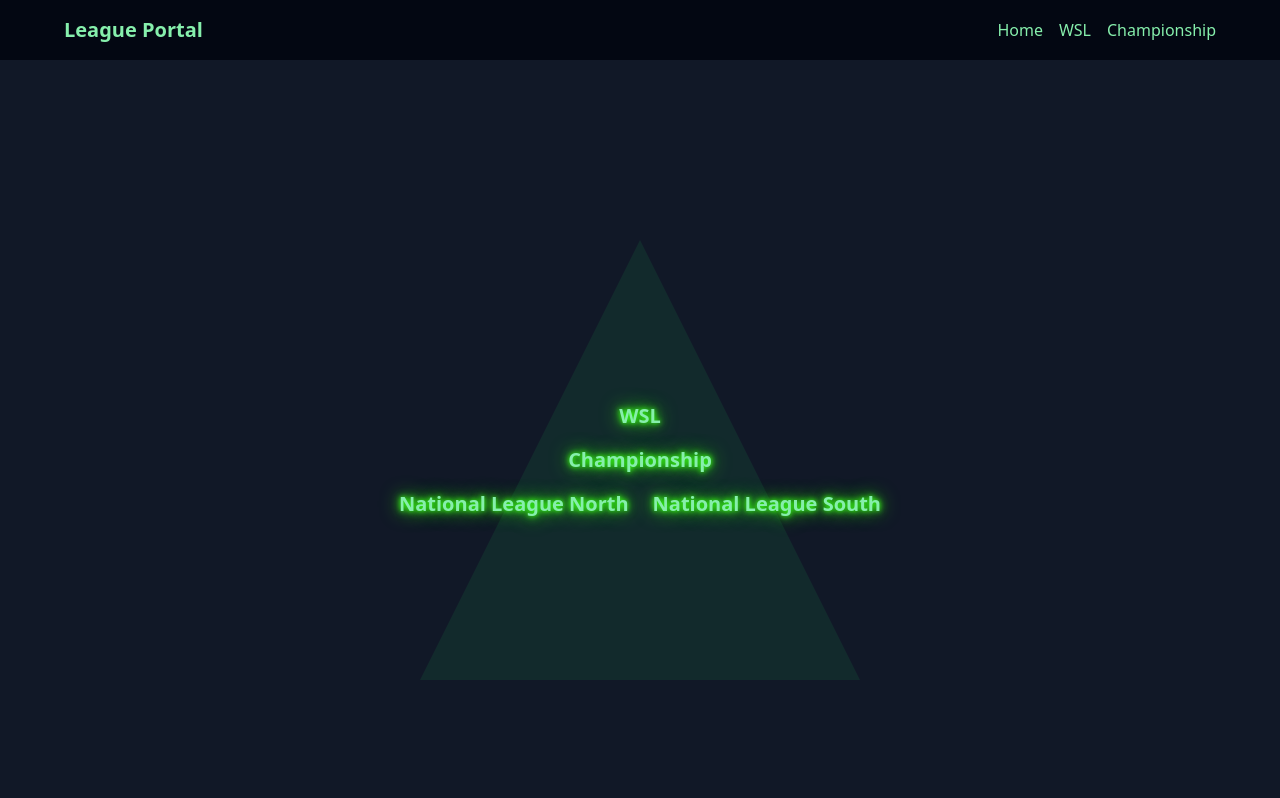
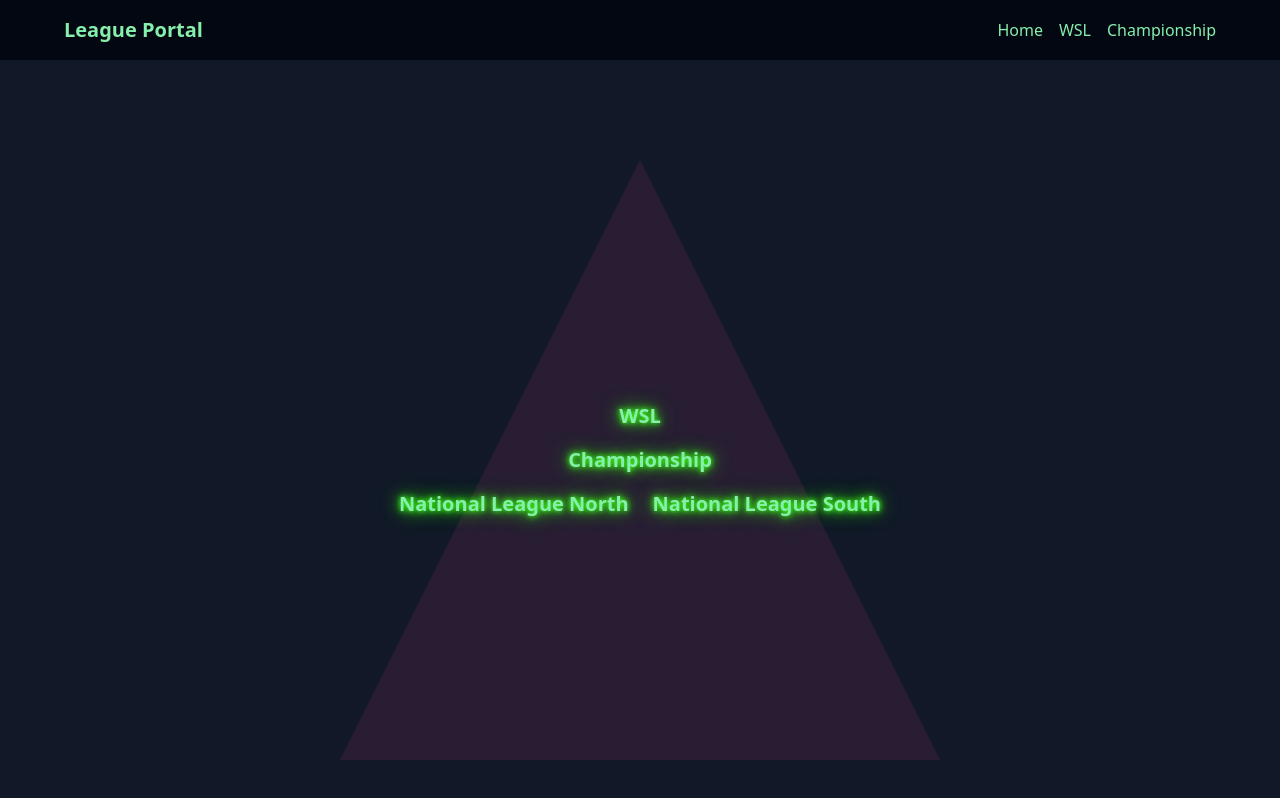
Before and after one commit to jhickey011/the-pyramid-page, a Next.js app: page / in a window 1280 px wide. Shown: the top 798 px of the page. Built offline with nearby package versions, Linux system fonts and the light colour scheme.

Commit message:
Update page.tsx

```diff
--- a/app/page.tsx
+++ b/app/page.tsx
@@ -20,12 +20,12 @@ export default function Home() {
     <>
       <NavBar />
       <div className="min-h-screen bg-gray-900 text-green-300 flex items-center justify-center p-4">
-        <div className="relative w-[300px] h-[280px] sm:w-[400px] sm:h-[360px] md:w-[500px] md:h-[440px]">
+        <div className="relative w-full max-w-[600px] h-[500px] sm:h-[550px] md:h-[600px]">
           {/* Background Triangle */}
           <svg
             viewBox="0 0 100 100"
-            preserveAspectRatio="xMidYMid meet"
-            className="absolute inset-0 w-full h-full text-green-500 opacity-10"
+            preserveAspectRatio="xMidYMid slice"
+            className="absolute inset-0 w-full h-full text-pink-500 opacity-10"
           >
             <polygon points="50,0 100,100 0,100" fill="currentColor" />
           </svg>
```
